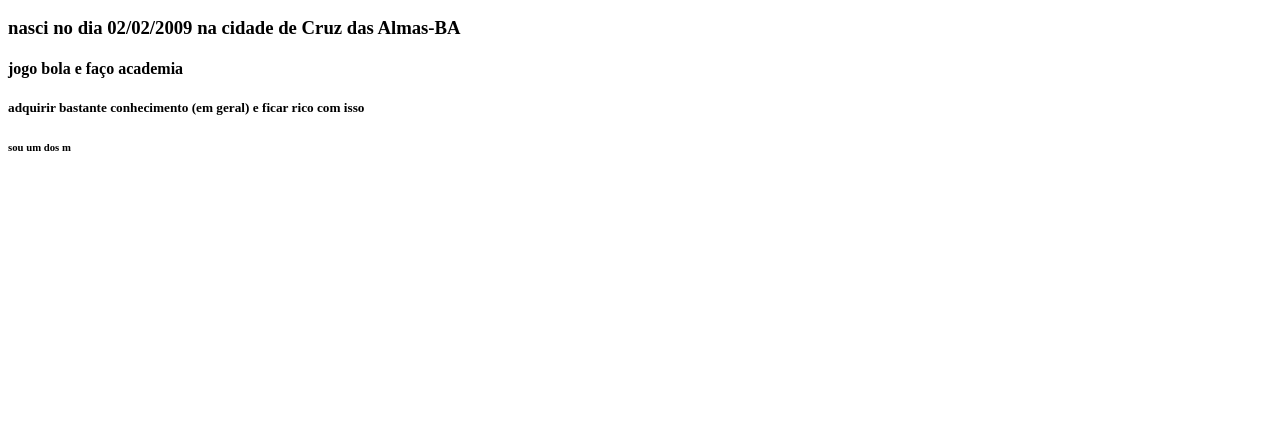
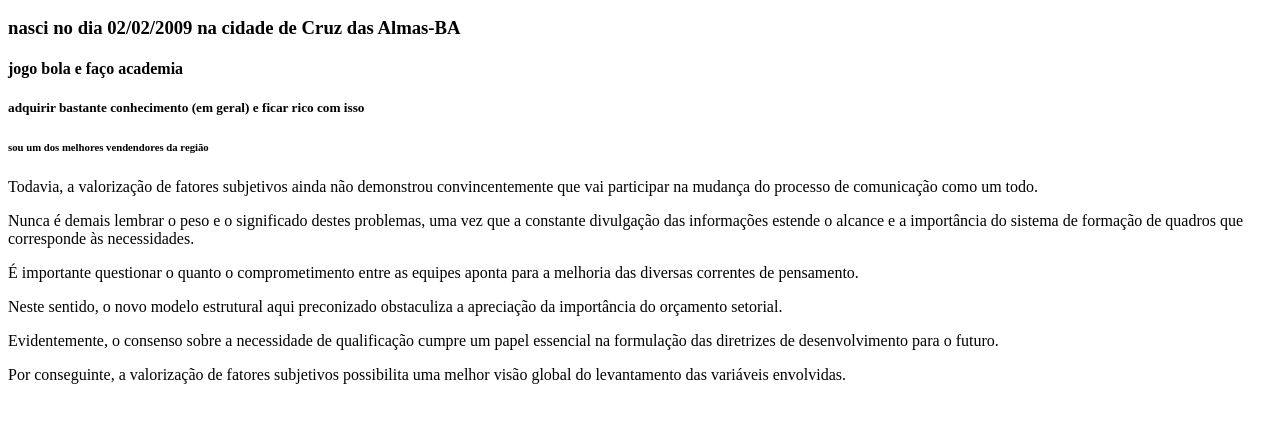
Before and after one commit to frost100ela/juventude-dev-Mois-s-S.Concei-o, a plain HTML site: page AULA06/lista_form_2/exercicio-1/index.html in a window 1280 px wide. Shown: the part 110-532 px from the top of the page. Drawn offline with Linux system fonts and the light colour scheme.

Commit message:
atividade 08/09

```diff
--- a/AULA06/lista_form_2/exercicio-1/index.html
+++ b/AULA06/lista_form_2/exercicio-1/index.html
@@ -11,6 +11,13 @@
     <h3> nasci no dia 02/02/2009 na cidade de Cruz das Almas-BA </h3>
     <h4> jogo bola e faço academia </h4>
     <h5> adquirir bastante conhecimento (em geral) e ficar rico com isso </h5>
-    <h6> sou um dos m
+    <h6> sou um dos melhores vendendores da região </h6>
+     <p> Todavia, a valorização de fatores subjetivos ainda não demonstrou convincentemente que vai participar na mudança do processo de comunicação como um todo.</p>
+     <p> Nunca é demais lembrar o peso e o significado destes problemas, uma vez que a constante divulgação das informações estende o alcance e a importância do sistema de formação de quadros que corresponde às necessidades.</p>
+     <p> É importante questionar o quanto o comprometimento entre as equipes aponta para a melhoria das diversas correntes de pensamento.</p>
+     <p> Neste sentido, o novo modelo estrutural aqui preconizado obstaculiza a apreciação da importância do orçamento setorial. </p>
+     <p> Evidentemente, o consenso sobre a necessidade de qualificação cumpre um papel essencial na formulação das diretrizes de desenvolvimento para o futuro.</p>
+     <p> Por conseguinte, a valorização de fatores subjetivos possibilita uma melhor visão global do levantamento das variáveis envolvidas.</p>
+
 </body>
 </html>
```
